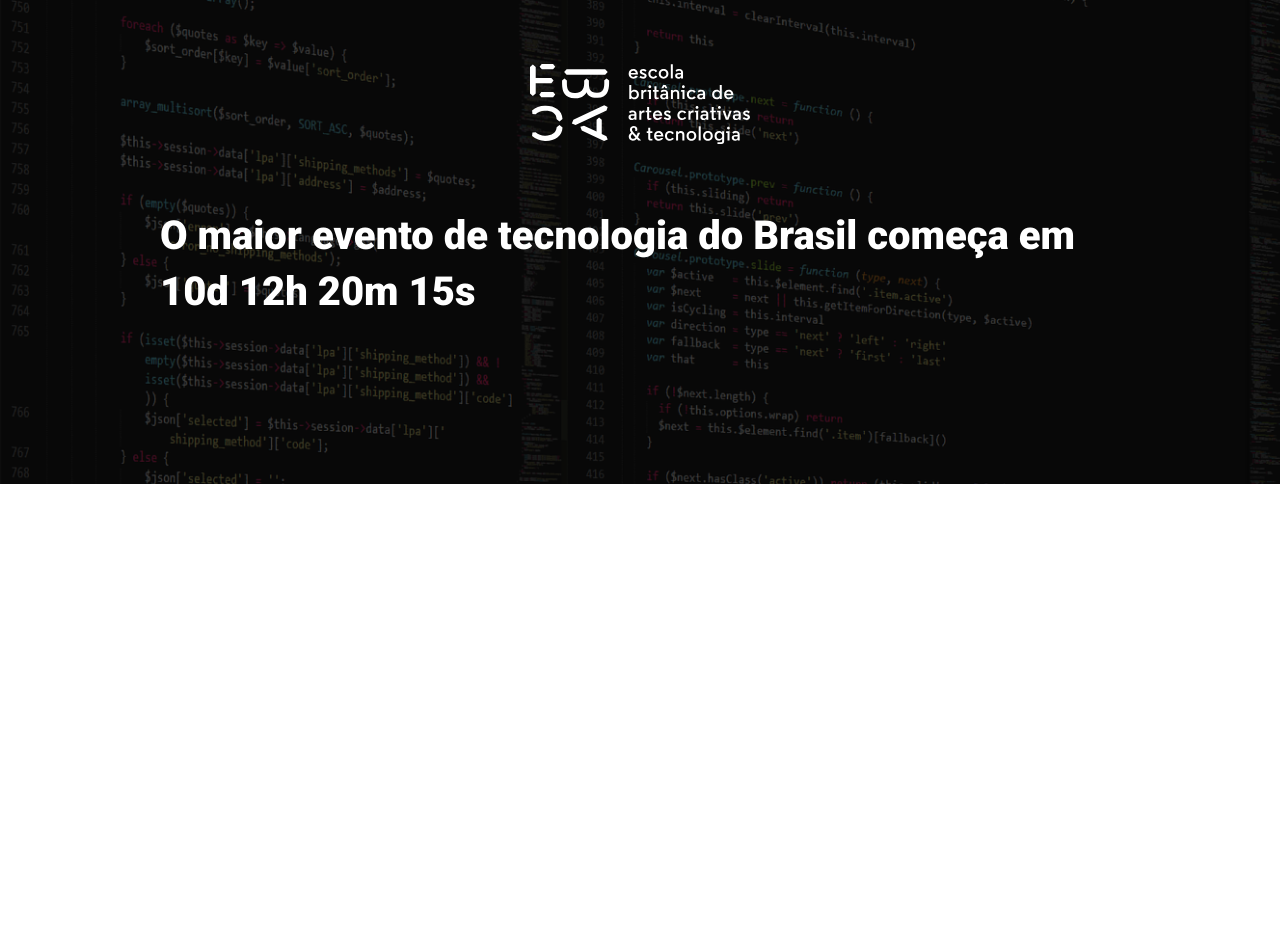
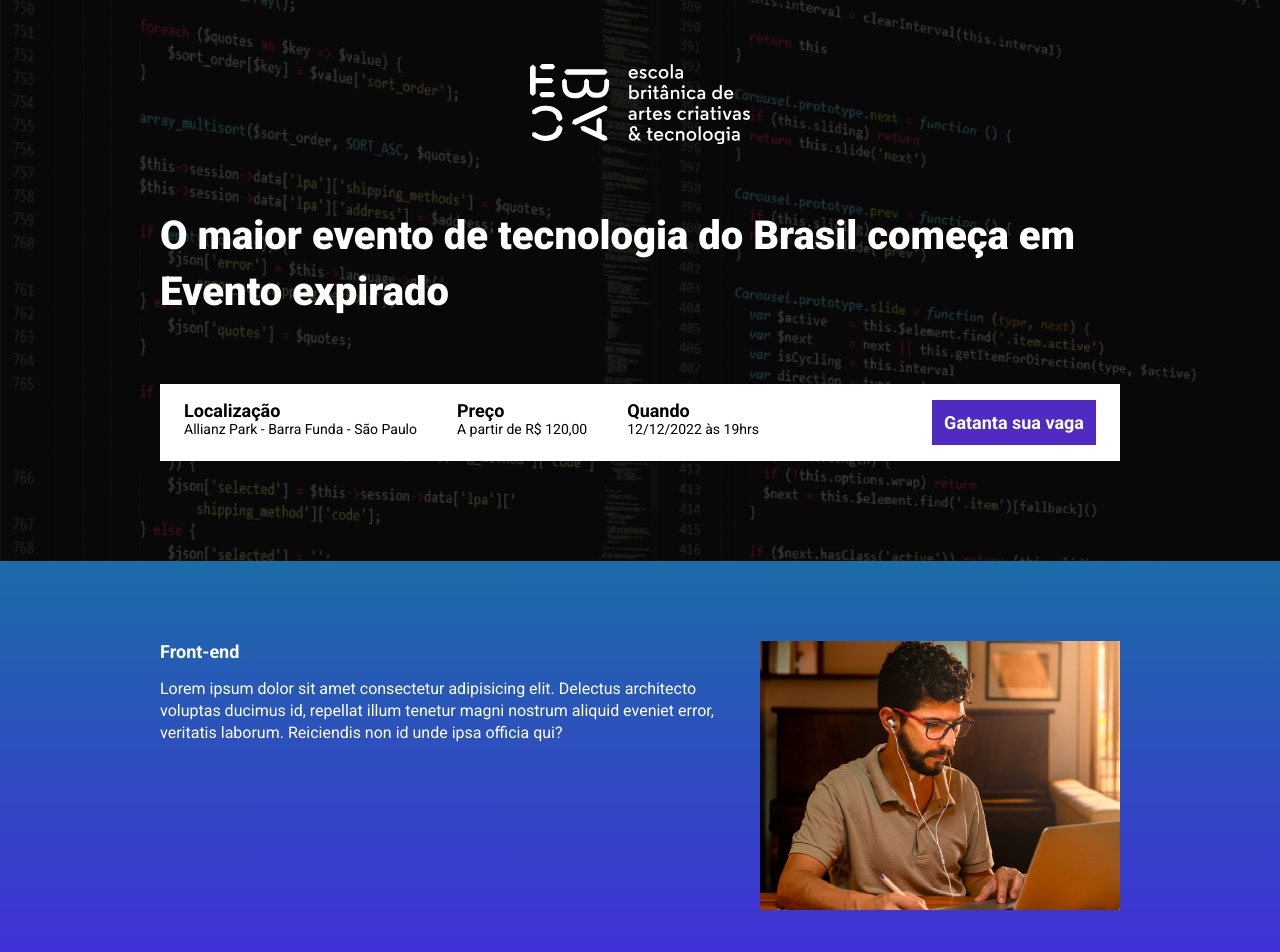
Before and after one commit to gugainglez2/ebac_tech_talks, a website built with Parcel: page src/index.html in a window 1280 px wide. Shown: the top 952 px of the page. Before the commit the page ends 800 px from the top, so only its background shows below. Built offline with nearby package versions, Linux system fonts and the light colour scheme.

Commit message:
criando a contagem regressiva

```diff
--- a/package.json
+++ b/package.json
@@ -4,6 +4,7 @@
   "description": "",
   "scripts": {
     "dev": "parcel serve src/index.html",
+    "build": "parcel build src/index.html",
     "test": "echo \"Error: no test specified\" && exit 1"
   },
   "keywords": [],
--- a/src/index.html
+++ b/src/index.html
@@ -8,19 +8,84 @@
     <link rel="preconnect" href="https://fonts.googleapis.com">
     <link rel="preconnect" href="https://fonts.gstatic.com" crossorigin>
     <link href="https://fonts.googleapis.com/css2?family=Roboto:wght@400;700;900&display=swap" rel="stylesheet">
-
     <link rel="stylesheet" href="styles/main.scss">
+    <link rel="stylesheet" href="https://unpkg.com/aos@next/dist/aos.css" />
 </head>
 <body>
     <header class="hero">
         <div class="container">
             <img class="hero__logo" src="images/ebac_logo.svg" alt="EBAC">
             <P class="hero__text">
-                O maior evento de tecnologia do Brasil começa em 10d 12h 20m 15s
+                O maior evento de tecnologia do Brasil começa em <span id="contador"></span>
             </P>
+            <div class="infos-bar">
+                <ul class="infos-bar__infos">
+                    <li class="infos-bar__infos__item">
+                        <b>Localização</b>
+                        Allianz Park - Barra Funda - São Paulo
+                    </li>
+                    <li class="infos-bar__infos__item">
+                        <b>Preço</b>
+                        A partir de R$ 120,00
+                    </li>
+                    <li class="infos-bar__infos__item">
+                        <b>Quando</b>
+                        12/12/2022 às 19hrs
+                    </li>
+                </ul>
+                <a href="#" class="button button--primary">
+                    Gatanta sua vaga
+                </a>
+            </div>
         </div>
     </header>
 
+    <section class="event event--frontend">
+        <div class="container" data-aos="fade-right">
+            <div class="event__details">
+                <h2 class="event__details__title">Front-end</h2>
+                <p class="event__details__description">
+                    Lorem ipsum dolor sit amet consectetur adipisicing elit. Delectus architecto voluptas ducimus id, repellat illum tenetur magni nostrum aliquid eveniet error, veritatis laborum. Reiciendis non id unde ipsa officia qui?
+                </p>
+            </div>
+            <img class="event__image" src="images/frontend.png" alt="Front-end">
+        </div>
+    </section>
+    <section class="event event--ui-ux event--image-left">
+        <div class="container" data-aos="fade-left">
+            <div class="event__details">
+                <h2 class="event__details__title">Ui/Ux</h2>
+                <p class="event__details__description">
+                    Lorem ipsum dolor sit amet consectetur adipisicing elit. Delectus architecto voluptas ducimus id, repellat illum tenetur magni nostrum aliquid eveniet error, veritatis laborum. Reiciendis non id unde ipsa officia qui?
+                </p>
+            </div>
+            <img class="event__image" src="images/frontend.png" alt="Front-end">
+        </div>
+    </section>
+    <section class="event event--data-science">
+        <div class="container" data-aos="fade-right">
+            <div class="event__details">
+                <h2 class="event__details__title">Data Science</h2>
+                <p class="event__details__description">
+                    Lorem ipsum dolor sit amet consectetur adipisicing elit. Delectus architecto voluptas ducimus id, repellat illum tenetur magni nostrum aliquid eveniet error, veritatis laborum. Reiciendis non id unde ipsa officia qui?
+                </p>
+            </div>
+            <img class="event__image" src="images/frontend.png" alt="Front-end">
+        </div>
+    </section>
+    <section class="event event--backend event--image-left">
+        <div class="container" data-aos="fade-left">
+            <div class="event__details">
+                <h2 class="event__details__title">Back-end</h2>
+                <p class="event__details__description">
+                    Lorem ipsum dolor sit amet consectetur adipisicing elit. Delectus architecto voluptas ducimus id, repellat illum tenetur magni nostrum aliquid eveniet error, veritatis laborum. Reiciendis non id unde ipsa officia qui?
+                </p>
+            </div>
+            <img class="event__image" src="images/frontend.png" alt="Front-end">
+        </div>
+    </section>
+
+    <script src="https://unpkg.com/aos@next/dist/aos.js"></script>
     <script src="scripts/main.js"></script>
 </body>
 </html>
--- a/src/scripts/main.js
+++ b/src/scripts/main.js
@@ -0,0 +1,27 @@
+AOS.init();
+
+const dataDoEvento = new Date("Dec 12, 2022 19:00:00");
+const timeStampDoEvento = dataDoEvento.getTime();
+
+const contaAsHoras = setInterval(function() {
+    const agora = new Date();
+    const timeStampAtual = agora.getTime();
+
+    const distanciaAteOEvento = timeStampDoEvento - timeStampAtual;
+
+    const diaEmMs = 1000 * 60 * 60 * 24;
+    const horaEmMs = 1000 * 60 * 60;
+    const minutoEmMs = 1000 * 60;
+
+    const diasAteOEvento = Math.floor(distanciaAteOEvento / diaEmMs);
+    const horasAteOEvento = Math.floor((distanciaAteOEvento % diaEmMs) / horaEmMs);
+    const minutosAteOEvento = Math.floor((distanciaAteOEvento % horaEmMs) / minutoEmMs);
+    const segundosAteOEvento = Math.floor((distanciaAteOEvento % minutoEmMs) / 1000);
+
+    document.getElementById("contador").innerHTML = `${diasAteOEvento}d ${horasAteOEvento}h ${minutosAteOEvento}m ${segundosAteOEvento}s`;
+
+    if (distanciaAteOEvento < 0) {
+        clearInterval(contaAsHoras);
+        document.getElementById("contador").innerHTML = "Evento expirado";
+    }
+}, 1000);
--- /dev/null
+++ b/src/styles/_event.scss
@@ -0,0 +1,64 @@
+@use 'variables';
+
+.event {
+    padding: 80px 0;
+
+    &--frontend {
+        background-image: linear-gradient(variables.$blue1, variables.$blue2);
+    }
+
+    &--ui-ux {
+        background-image: linear-gradient(variables.$blue2, variables.$pink);
+    }
+
+    &--data-science {
+        background-image: linear-gradient(variables.$pink, variables.$yellow);
+    }
+
+    &--backend {
+        background-image: linear-gradient(variables.$yellow, variables.$pink);
+    }
+
+    &--image-left {
+        .container {
+            flex-direction: row-reverse;
+        }
+    }
+
+    .container {
+        display: flex;
+        gap: 40px;
+    }
+
+    &__image {
+        max-width: 360px;
+    }
+
+    &__details {
+
+        &__title {
+            font-size: 18px;
+            font-weight: bold;
+            margin-bottom: 16px;
+        }
+
+        &__description {
+            line-height: 22px;
+        }
+    }
+
+    @media (max-width: 640px) {
+        .container {
+            display: block;
+        }
+
+        &__image {
+            width: 100%;
+        }
+
+        &__details {
+            margin-right: 0;
+            margin-bottom: 16px;
+        }
+    }
+}
--- a/src/styles/_hero.scss
+++ b/src/styles/_hero.scss
@@ -1,3 +1,5 @@
+@use 'variables';
+
 .hero {
     padding-top: 64px;
     padding-bottom: 100px;
@@ -16,7 +18,7 @@
         left: 0;
         width: 100%;
         height: 100%;
-        background-color: rgba(0, 0, 0, 0.7);
+        background-color: rgba(variables.$secondaryTextColor, 0.7);
         content: '';
     }
 
--- /dev/null
+++ b/src/styles/_variables.scss
@@ -0,0 +1,8 @@
+$textColor: #fff;
+$secondaryTextColor: #000;
+
+$blue1: #1B6CA7;
+$blue2: #442BDB;
+$pink: #89223B;
+$yellow: #9C791D;
+$purple: #4F2AC3;
--- /dev/null
+++ b/src/styles/components/_buttons.scss
@@ -0,0 +1,26 @@
+@use '../variables';
+
+.button {
+    padding: 12px;
+    font-size: 18px;
+    font-weight: bold;
+    text-decoration: none;
+    text-align: center;
+    white-space: nowrap;
+
+    &--primary {
+        color: variables.$textColor;
+        background-color: variables.$purple;
+    }
+
+    @media (max-width: 640px) {
+        display: flex;
+        width: 100%;
+        align-items: center;
+    }
+
+    @media (max-width: 1024px) {
+        display: flex;
+        align-items: center;
+    }
+}
--- /dev/null
+++ b/src/styles/components/_infos_bar.scss
@@ -0,0 +1,42 @@
+@use '../variables';
+
+.infos-bar {
+    padding: 16px 24px;
+    background-color: variables.$textColor;
+    display: flex;
+    justify-content: space-between;
+
+    &__infos {
+        display: flex;
+        gap: 40px;
+
+        &__item {
+            font-size: 14px;
+            color: variables.$secondaryTextColor;
+
+            b {
+                color: variables.$secondaryTextColor;
+                font-size: 18px;
+                display: block;
+            }
+        }
+    }
+
+    @media (max-width: 640px) {
+        display: block;
+
+        &__infos {
+            display: block;
+
+            &__item {
+                margin-bottom: 24px;
+            }
+        }
+    }
+
+    @media (max-width: 1024px) {
+        &__infos {
+            gap: 16px;
+        }
+    }
+}
--- a/src/styles/main.scss
+++ b/src/styles/main.scss
@@ -1,11 +1,16 @@
 @use 'hero';
+@use 'components/infos_bar';
+@use 'components/buttons';
+@use 'event';
+@use 'variables';
 
 * {
     margin: 0;
     padding: 0;
     box-sizing: border-box;
     font-family: 'Roboto', sans-serif;
-    color: #fff;
+    color: variables.$textColor;
+    list-style: none;
 }
 
 .container {
```
